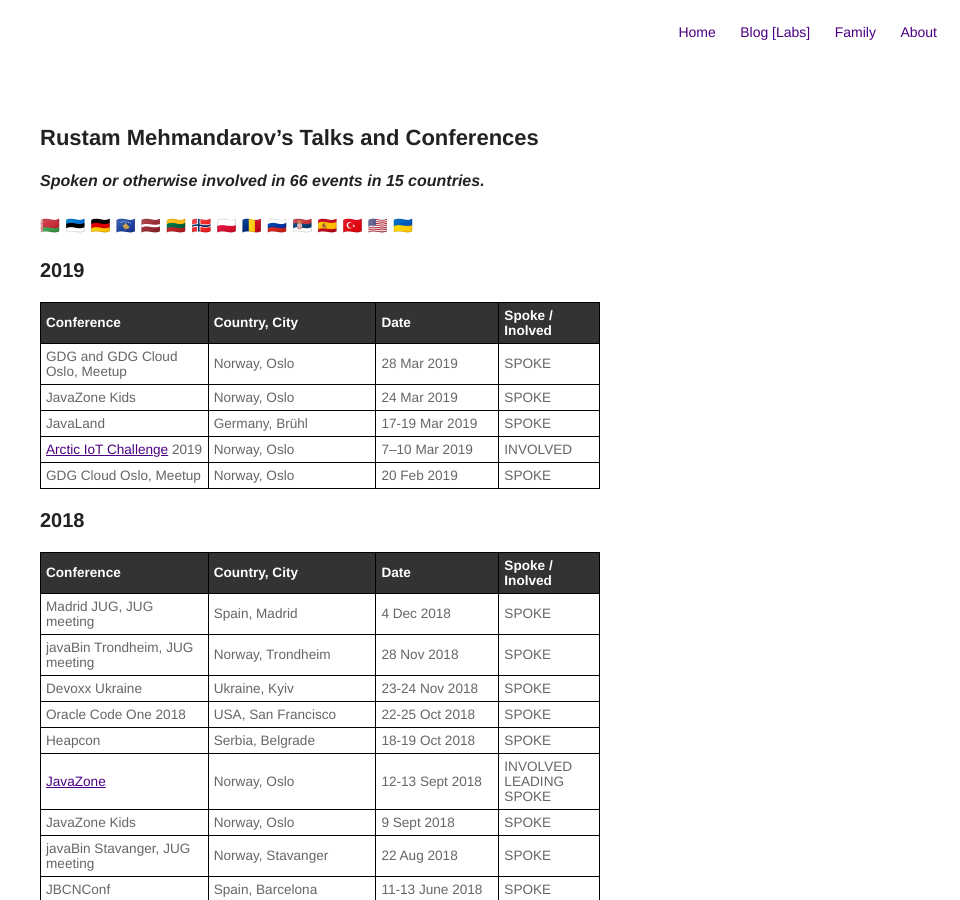
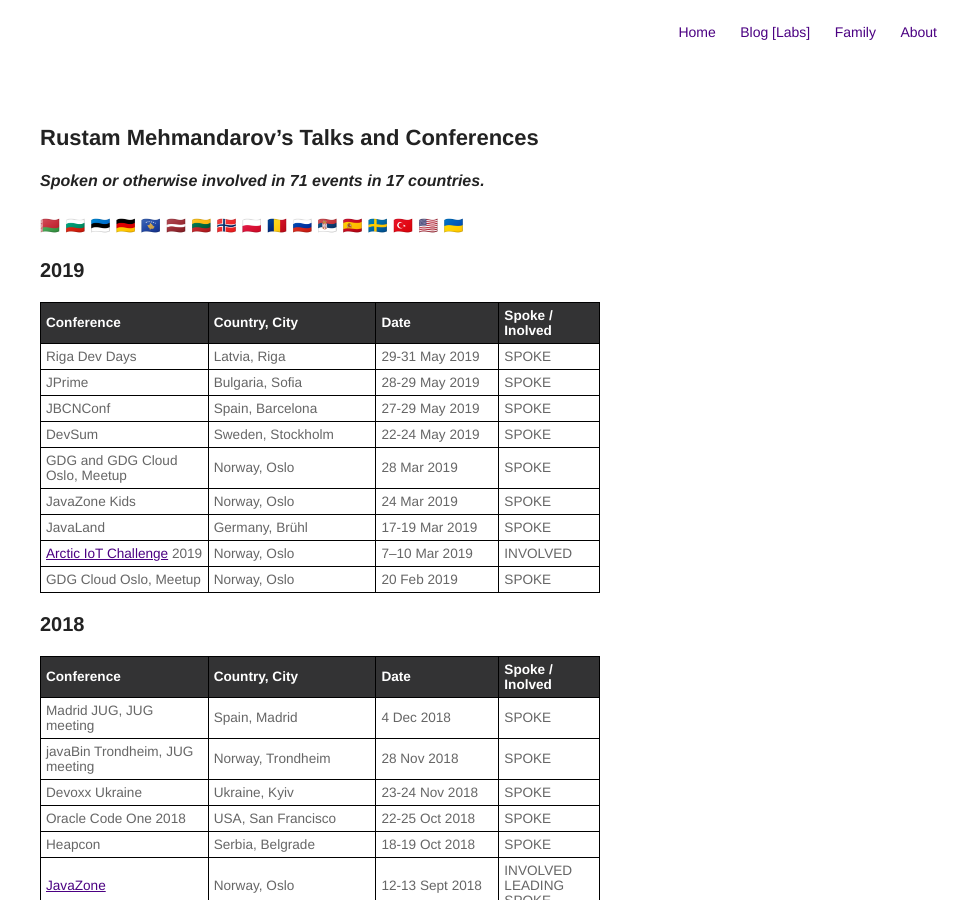
Before and after one commit to mehmandarov/mehmandarov.github.io, a Jekyll site: the page built from talks.md, in a window 1280 px wide and 900 px high. Shown: the whole window, without its empty margins (320-1280 px from the left). Built offline with Jekyll 4.4.1, drawn with Linux system fonts in a browser that asks for light colours.

Commit message:
Updated list of the talks

```diff
--- a/talks.md
+++ b/talks.md
@@ -5,14 +5,18 @@
 
 ## Rustam Mehmandarov's Talks and Conferences
 
-#### _Spoken or otherwise involved in 66 events in 15 countries._
-🇧🇾   🇪🇪   🇩🇪   🇽🇰   🇱🇻   🇱🇹   🇳🇴   🇵🇱   🇷🇴   🇷🇺   🇷🇸   🇪🇸   🇹🇷   🇺🇸   🇺🇦
+#### _Spoken or otherwise involved in 71 events in 17 countries._
+🇧🇾   🇧🇬   🇪🇪   🇩🇪   🇽🇰   🇱🇻   🇱🇹   🇳🇴   🇵🇱   🇷🇴   🇷🇺   🇷🇸   🇪🇸   🇸🇪   🇹🇷   🇺🇸   🇺🇦
 
 ### 2019
 
 |-------------------------------+-------------------+----------------+-----------------------|
 |Conference                     |Country, City      |Date            |Spoke / Inolved        |
 |:------------------------------+:------------------+:---------------+:----------------------|
+|Riga Dev Days                  |Latvia, Riga       |29-31 May 2019  |SPOKE                  |
+|JPrime                         |Bulgaria, Sofia    |28-29 May 2019  |SPOKE                  |
+|JBCNConf                       |Spain, Barcelona   |27-29 May 2019  |SPOKE                  |
+|DevSum                         |Sweden, Stockholm  |22-24 May 2019  |SPOKE                  |
 |GDG and GDG Cloud Oslo, Meetup |Norway, Oslo       |28 Mar 2019     |SPOKE                  |
 |JavaZone Kids                  |Norway, Oslo       |24 Mar 2019     |SPOKE                  |
 |JavaLand                       |Germany, Brühl     |17-19 Mar 2019  |SPOKE                  |
```
